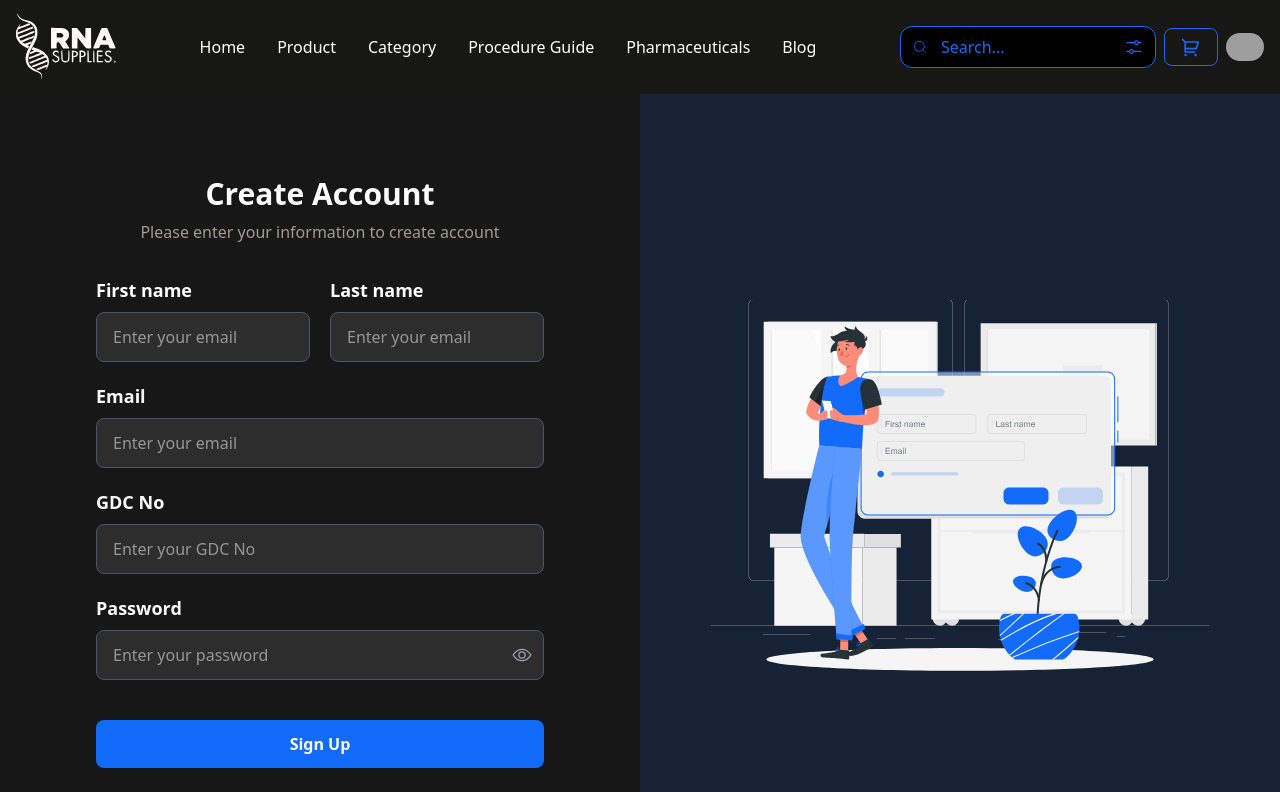
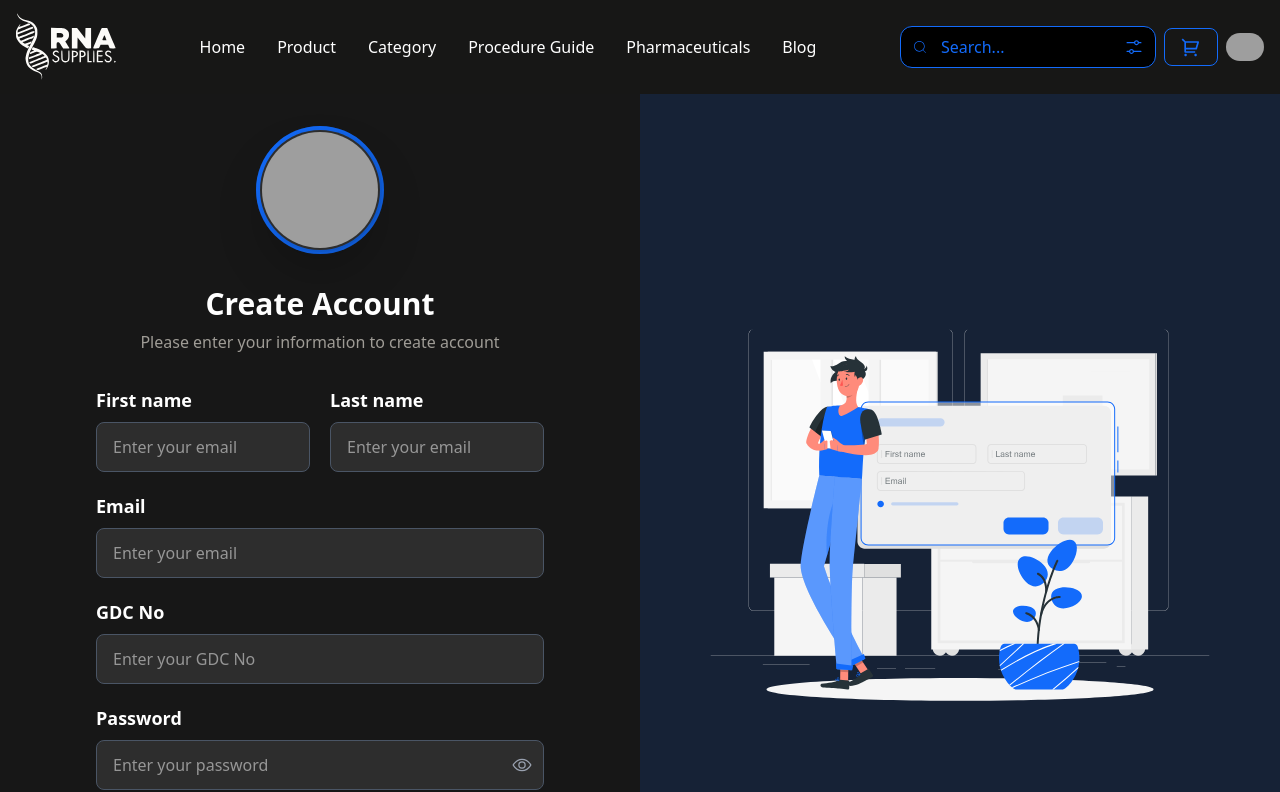
Before and after one commit to TAIJULAMAN/dental-ecommerce-web, a React (Vite) app: page /signup in a window 1280 px wide. Shown: the top 792 px of the page. Built offline with nearby package versions, Linux system fonts and the light colour scheme; grey boxes are pictures that could not be loaded.

Commit message:
resolved all issues

```diff
--- a/src/components/auth/SignUp.jsx
+++ b/src/components/auth/SignUp.jsx
@@ -1,6 +1,7 @@
 import React from "react";
 import { useState } from "react";
 import { IoEyeOffOutline, IoEyeOutline } from "react-icons/io5";
+import { FiCamera, FiX } from "react-icons/fi";
 import { Link } from "react-router-dom";
 
 export default function SignUp() {
@@ -10,6 +11,8 @@ export default function SignUp() {
     gdc_no: "",
   });
   const [showPassword, setShowPassword] = useState(false);
+  const [profileImage, setProfileImage] = useState(null);
+  const [imagePreview, setImagePreview] = useState(null);
 
   const handleChange = (e) => {
     const { name, value } = e.target;
@@ -19,11 +22,91 @@ export default function SignUp() {
     }));
   };
 
+  const handleImageUpload = (e) => {
+    const file = e.target.files[0];
+    if (file) {
+      setProfileImage(file);
+      const reader = new FileReader();
+      reader.onload = (e) => {
+        setImagePreview(e.target.result);
+      };
+      reader.readAsDataURL(file);
+    }
+  };
+
+  const removeImage = () => {
+    setProfileImage(null);
+    setImagePreview(null);
+  };
+
   return (
     <div className="flex min-h-screen bg-white">
       {/* Left Column - Form */}
       <div className="w-full md:w-1/2 bg-[#171717] p-8 flex flex-col justify-center relative">
         <div className="max-w-md mx-auto w-full">
+          {/* Profile Image Uploader */}
+          <div className="flex flex-col items-center mb-8">
+            <div className="relative">
+              {/* Main Upload Circle */}
+              <div className="w-32 h-32 rounded-full bg-gradient-to-br from-[#136BFB] to-[#0D4FB8] p-1 shadow-2xl transition-all duration-300 hover:scale-105 hover:shadow-blue-500/30 group cursor-pointer">
+                <div className="w-full h-full rounded-full bg-[#2D2D2D] border-2 border-transparent flex items-center justify-center overflow-hidden relative transition-all duration-300 group-hover:border-[#136BFB]/50">
+                  {imagePreview ? (
+                    <>
+                      <img
+                        src={imagePreview}
+                        alt="Profile preview"
+                        className="w-full h-full object-cover transition-all duration-300"
+                      />
+                      {/* Overlay on hover */}
+                      <div className="absolute inset-0 bg-black/40 opacity-0 group-hover:opacity-100 transition-opacity duration-300 flex items-center justify-center pointer-events-none">
+                        <FiCamera className="text-white text-2xl" />
+                      </div>
+                    </>
+                  ) : (
+                    <>
+                      <img
+                        src="https://avatar.iran.liara.run/public/3"
+                        alt="Default avatar"
+                        className="w-full h-full object-cover transition-all duration-300"
+                      />
+                      {/* Overlay on hover */}
+                      <div className="absolute inset-0 bg-black/40 opacity-0 group-hover:opacity-100 transition-opacity duration-300 flex items-center justify-center pointer-events-none">
+                        <FiCamera className="text-white text-2xl" />
+                      </div>
+                    </>
+                  )}
+
+                  {/* Upload Button - positioned to cover only the circle */}
+                  <input
+                    type="file"
+                    accept="image/*"
+                    onChange={handleImageUpload}
+                    className="absolute inset-0 w-full h-full opacity-0 cursor-pointer z-10"
+                    id="profile-upload"
+                  />
+                </div>
+              </div>
+
+              {/* Remove Button */}
+              {imagePreview && (
+                <button
+                  type="button"
+                  onClick={removeImage}
+                  className="absolute -top-2 -right-2 bg-gradient-to-r from-red-500 to-red-600 text-white rounded-full w-8 h-8 flex items-center justify-center text-sm hover:from-red-600 hover:to-red-700 transition-all duration-300 shadow-lg hover:scale-110 hover:shadow-red-500/30 z-20"
+                >
+                  <FiX />
+                </button>
+              )}
+
+              {/* Pulse Animation Ring */}
+              {!imagePreview && (
+                <div className="absolute inset-0 rounded-full border-2 border-[#136BFB]/30 animate-pulse pointer-events-none"></div>
+              )}
+            </div>
+
+
+          </div>
+
           <h1 className="text-center text-3xl font-bold text-white mb-2">
             Create Account
           </h1>
--- a/src/pages/Home/HotSelling/AllHotSelling/AllHotSelling.jsx
+++ b/src/pages/Home/HotSelling/AllHotSelling/AllHotSelling.jsx
@@ -117,8 +117,13 @@ const products = [
   ]
 
   return (
-    <div className="mx-auto container text-white py-10 px-0">
+    <div className="mx-auto container text-white py-10 px-5 md:px-0">
+
+
+
+      <div className="container mx-auto flex justify-start items-center pl-5">
         <BreadCrumb name="Home" title="Hot Selling" />
+      </div>
 
       <SectionHeading title="Hot Selling" showButton={false} />
 
--- a/src/pages/shoppingCart/OrderSummary.jsx
+++ b/src/pages/shoppingCart/OrderSummary.jsx
@@ -2,7 +2,6 @@ import React from 'react';
 
 const OrderSummary = ({
     subtotal,
-    shippingFee,
     total,
     onProceedToCheckout
 }) => {
@@ -15,12 +14,6 @@ const OrderSummary = ({
                     <span className="text-gray-400">Subtotal</span>
                     <span className="text-white font-semibold">{subtotal.toFixed(2)}$</span>
                 </div>
-
-                <div className="flex justify-between items-center">
-                    <span className="text-gray-400">Shipping fee</span>
-                    <span className="text-white font-semibold">{shippingFee.toFixed(2)}$</span>
-                </div>
-
                 <div className="border-t border-gray-600 pt-4">
                     <div className="flex justify-between items-center">
                         <span className="text-gray-400 text-lg">Total :</span>
```
Lines whose indentation alone changed are shown as unchanged.
